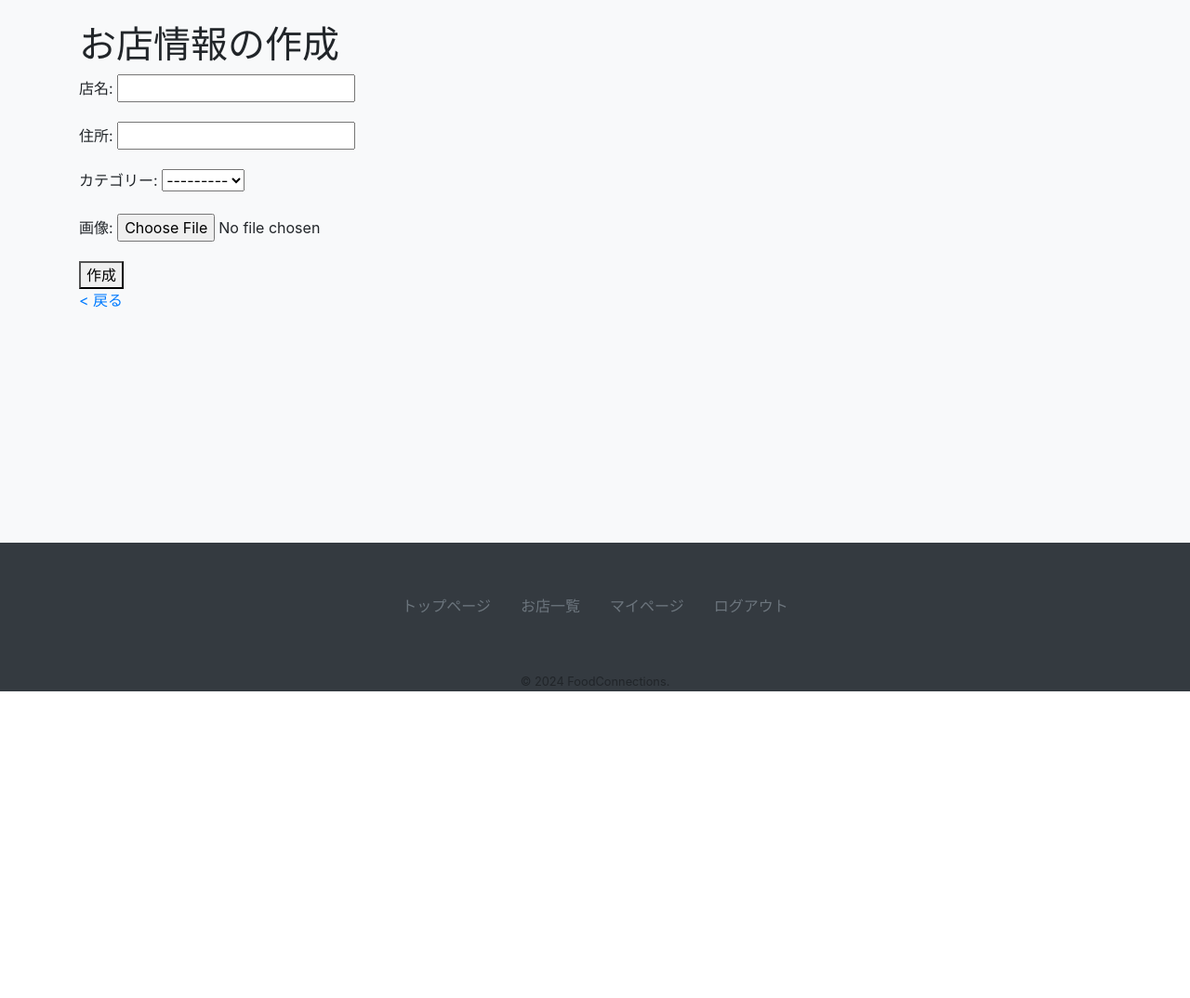
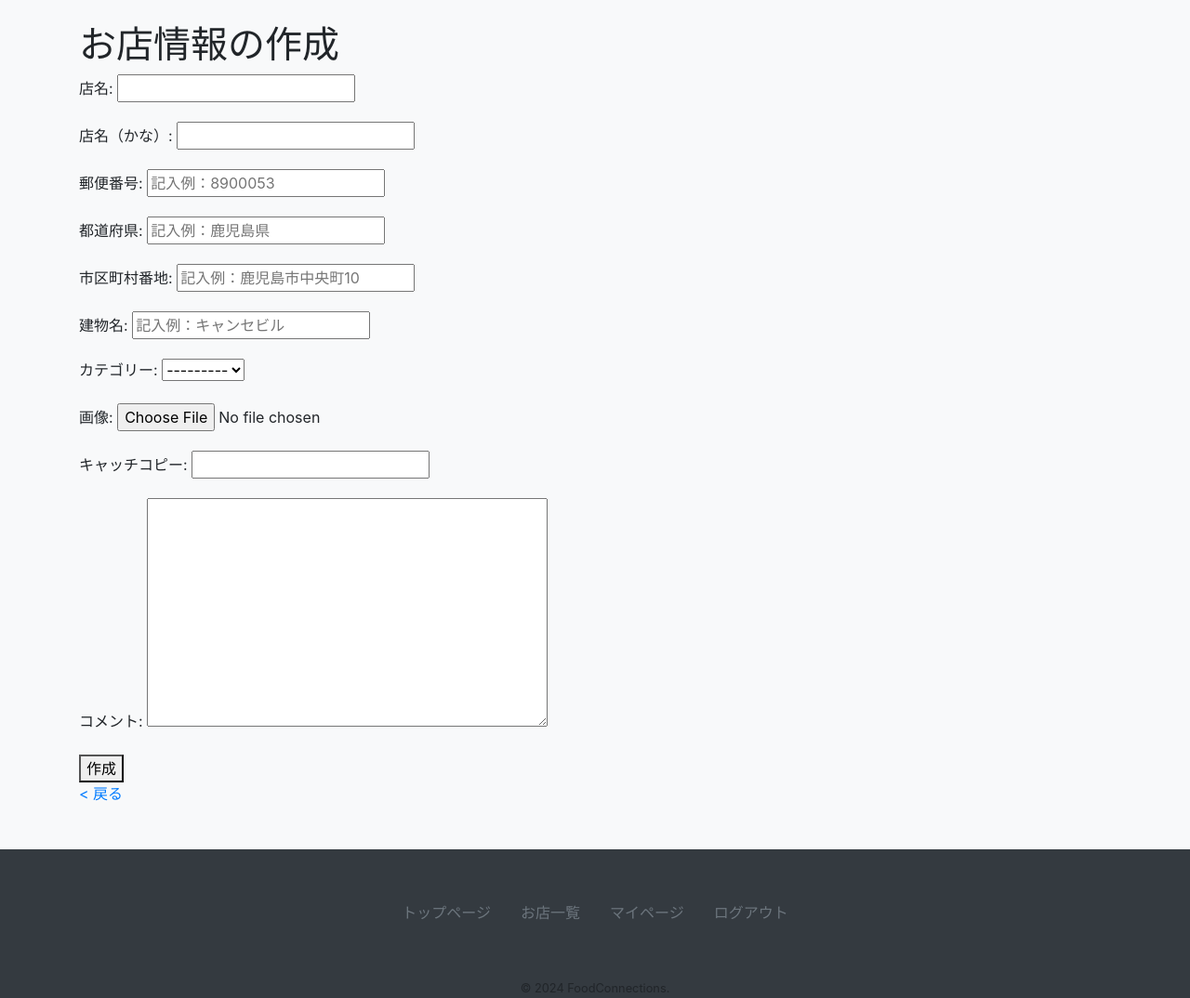
Before and after one commit to NaoyaTAKEI04/FoodConnections, a Django app: page /foodconnections/create/ in a window 1280 px wide. Shown: the part 56-1130 px from the top of the page at 93% size. Before the commit the page ends 800 px from the top, so only its background shows below. Run offline with Django 3.2, Linux system fonts and the light colour scheme; the visitor is signed in with stand-in values (Sample User, id 1); data that the repository does not hold is empty; some libraries are stand-ins or nearby versions.

Commit message:
Update: 新規店舗作成時に郵便番号から住所を自動登録

```diff
--- a/foodconnections/forms.py
+++ b/foodconnections/forms.py
@@ -1,5 +1,30 @@
 from django import forms
-from .models import Review
+from django.forms import ModelForm
+from .models import Restaurant, Review
+
+class RestaurantForm(forms.ModelForm):
+    class Meta:
+        model = Restaurant
+        fields = ['name', 'ruby', 'zip_code', 'address1', 'address2', 'address3', 'category', 'image', 'catchphrase', 'comment']
+
+        widgets = {
+            'zip_code':
+            forms.TextInput(
+                #attrsでp-postal-codeを指定
+                attrs={'class': 'p-postal-code', 'placeholder': '記入例：8900053',},
+            ),
+            'address1': forms.TextInput(
+                #attrsでp-regionを指定
+                attrs={'class': 'p-region', 'placeholder': '記入例：鹿児島県'},
+            ),
+            'address2': forms.TextInput(
+                #attrsでp-locality p-street-address p-extended-addressを指定
+                attrs={'class': 'p-locality p-street-address p-extended-address', 'placeholder': '記入例：鹿児島市中央町10'},
+            ),
+            'address3': forms.TextInput(
+                attrs={'class': '','placeholder': '記入例：キャンセビル'},
+            ),
+        }
 
 class ReviewForm(forms.ModelForm):
     class Meta:
--- a/foodconnections/models.py
+++ b/foodconnections/models.py
@@ -11,8 +11,11 @@ class Category(models.Model):
 
 class Restaurant(models.Model):
     name = models.CharField(verbose_name='店名', max_length=100)
-    ruby = models.CharField(verbose_name='ふりがな', max_length=100, blank=True, null=True)
-    address = models.CharField(verbose_name='住所', max_length = 100)
+    ruby = models.CharField(verbose_name='店名（かな）', max_length=100, blank=True, null=True)
+    zip_code = models.CharField(verbose_name='郵便番号',max_length=8,blank=True,)
+    address1 = models.CharField(verbose_name='都道府県',max_length=40,blank=True,)
+    address2 = models.CharField(verbose_name='市区町村番地',max_length=40,blank=True,)
+    address3 = models.CharField(verbose_name='建物名',max_length=40,blank=True,)
     author = models.ForeignKey(CustomUser, on_delete=models.CASCADE, verbose_name='投稿者')
     category = models.ForeignKey(Category, on_delete=models.PROTECT, verbose_name='カテゴリー',)
     image = models.ImageField(verbose_name='画像', upload_to='restaurant_images/', blank=True, null=True)
--- a/foodconnections/views.py
+++ b/foodconnections/views.py
@@ -1,6 +1,6 @@
 from django.views import generic, View
 from .models import Category, Restaurant, Review
-from .forms import ReviewForm, SearchForm
+from .forms import ReviewForm, SearchForm, RestaurantForm
 from django.urls import reverse_lazy
 from django.contrib import messages
 from django.db.models import Avg, Q
@@ -103,14 +103,14 @@ class ReviewCreateView(generic.edit.CreateView):
 
 class CreateView(LoginRequiredMixin, generic.edit.CreateView):
     model = Restaurant
-    fields = ['name','address','category','image']
+    form_class = RestaurantForm
     template_name = 'foodconnections/restaurant_form.html'
     success_url = reverse_lazy('foodconnections:top_page')
 
     def form_valid(self, form):
-        form.instance.author = self.request.user #ログインしているユーザー名を投稿者にする
-        restaurant_name = form.cleaned_data['name'] #フォームに入力された店名を代入
-        messages.success(self.request, f'"{restaurant_name}"を登録しました。') #新規作成完了時のメッセージ
+        form.instance.author = self.request.user # ログインしているユーザー名を投稿者にする
+        restaurant_name = form.cleaned_data['name'] # フォームに入力された店名を代入
+        messages.success(self.request, f'"{restaurant_name}"を登録しました。') # 新規作成完了時のメッセージ
         return super(CreateView, self).form_valid(form)
 
 class UpdateView(generic.edit.UpdateView):
--- a/templates/foodconnections/base.html
+++ b/templates/foodconnections/base.html
@@ -7,6 +7,12 @@
     <title>FoodConnections</title>
     <!-- Bootstrap CSS -->
     <link rel='stylesheet' href='https://maxcdn.bootstrapcdn.com/bootstrap/4.0.0/css/bootstrap.min.css' >
+    <!-- Bootstrap JS and Popper.js -->
+    <script src="https://code.jquery.com/jquery-3.5.1.slim.min.js"></script>
+    <script src="https://cdn.jsdelivr.net/npm/@popperjs/core@2.9.2/dist/umd/popper.min.js"></script>
+    <script src="https://stackpath.bootstrapcdn.com/bootstrap/4.5.2/js/bootstrap.min.js"></script>
+    <!-- YubinBango.js -->
+    <script src="https://yubinbango.github.io/yubinbango/yubinbango.js" charset="UTF-8"></script>
     <!-- style.css -->
     <link rel="stylesheet" href="{% static 'css/style.css' %}">
     <style>body {padding-top: 80px;}</style>
@@ -68,9 +74,5 @@
             <small>&copy; 2024 FoodConnections.</small>
         </nav>
     </footer>
-    <!-- Bootstrap JS and Popper.js -->
-    <script src="https://code.jquery.com/jquery-3.5.1.slim.min.js"></script>
-    <script src="https://cdn.jsdelivr.net/npm/@popperjs/core@2.9.2/dist/umd/popper.min.js"></script>
-    <script src="https://stackpath.bootstrapcdn.com/bootstrap/4.5.2/js/bootstrap.min.js"></script>
 </body>
 </html>
--- a/templates/foodconnections/category_list.html
+++ b/templates/foodconnections/category_list.html
@@ -13,6 +13,7 @@
 
 <h1 class="mt-3">{{ category.name }}のお店一覧</h1>
 
+{% if restaurants %}
     <div class="container mt-3">
         <div class="row">
             {% for restaurant in restaurants %}
@@ -34,5 +35,8 @@
             {% endfor %}
         </div>
     </div>
+{% else %}
+<p class="mt-5">このカテゴリーに一致するお店はありません。</p>
+{% endif %}
 
 {% endblock %}
--- a/templates/foodconnections/restaurant_form.html
+++ b/templates/foodconnections/restaurant_form.html
@@ -6,8 +6,9 @@
 
 <h1>お店情報の{{ shop|yesno:'編集,作成' }}</h1>
 
-    <form action="" method="post">
+<form action="" method="post" class="h-adr">
   {% csrf_token %}
+  <span class="p-country-name" style="display:none;">Japan</span>
   {{ form.as_p }}
   <button type="submit" class="submit">{{ shop|yesno:'編集,作成' }}</button>
 </form>
--- a/templates/foodconnections/search_results.html
+++ b/templates/foodconnections/search_results.html
@@ -54,7 +54,7 @@
         </div>
     </div>
 {% else %}
-<p class="mt-3">検索に一致するお店はありません。</p>
+<p class="mt-5">検索に一致するお店はありません。</p>
 {% endif %}
 
 {% endblock %}
```
Also changed, not shown: foodconnections/migrations/0011_auto_20240122_1328.py (added). Lines whose indentation alone changed are shown as unchanged.
